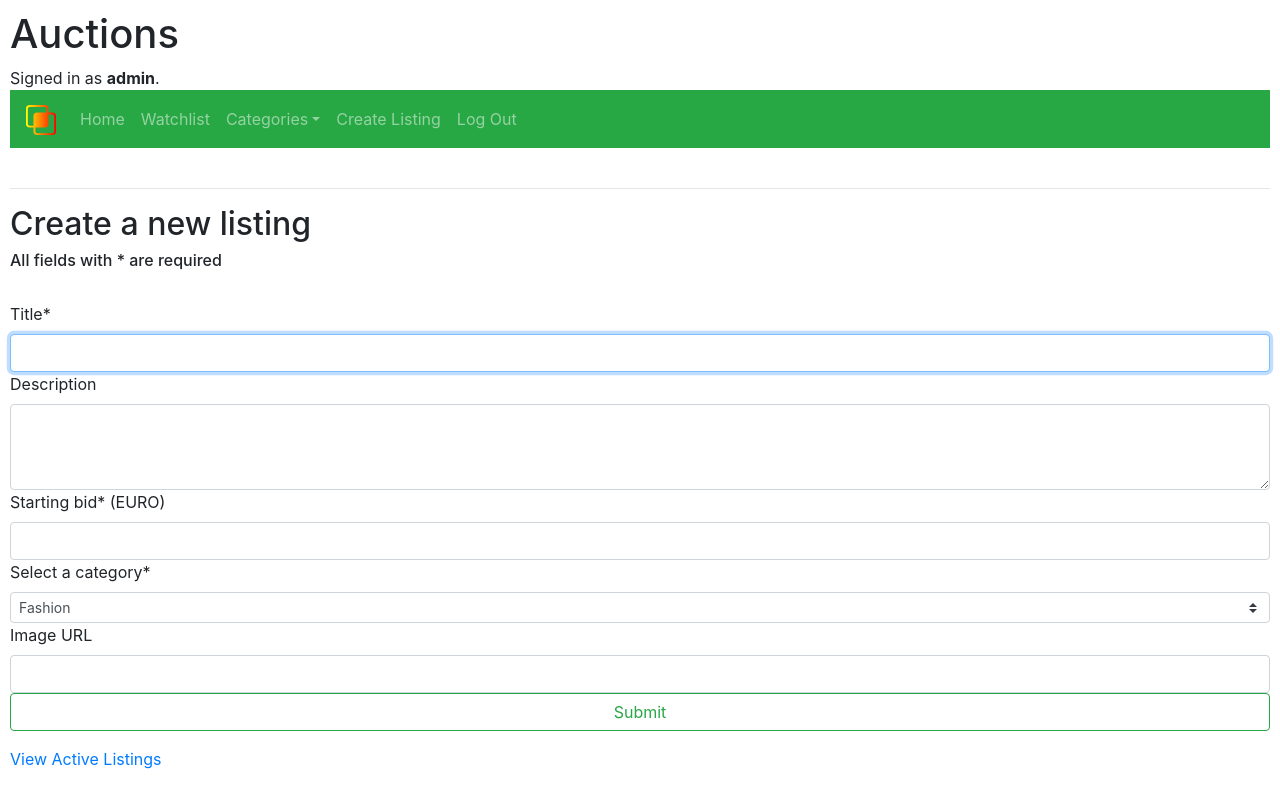
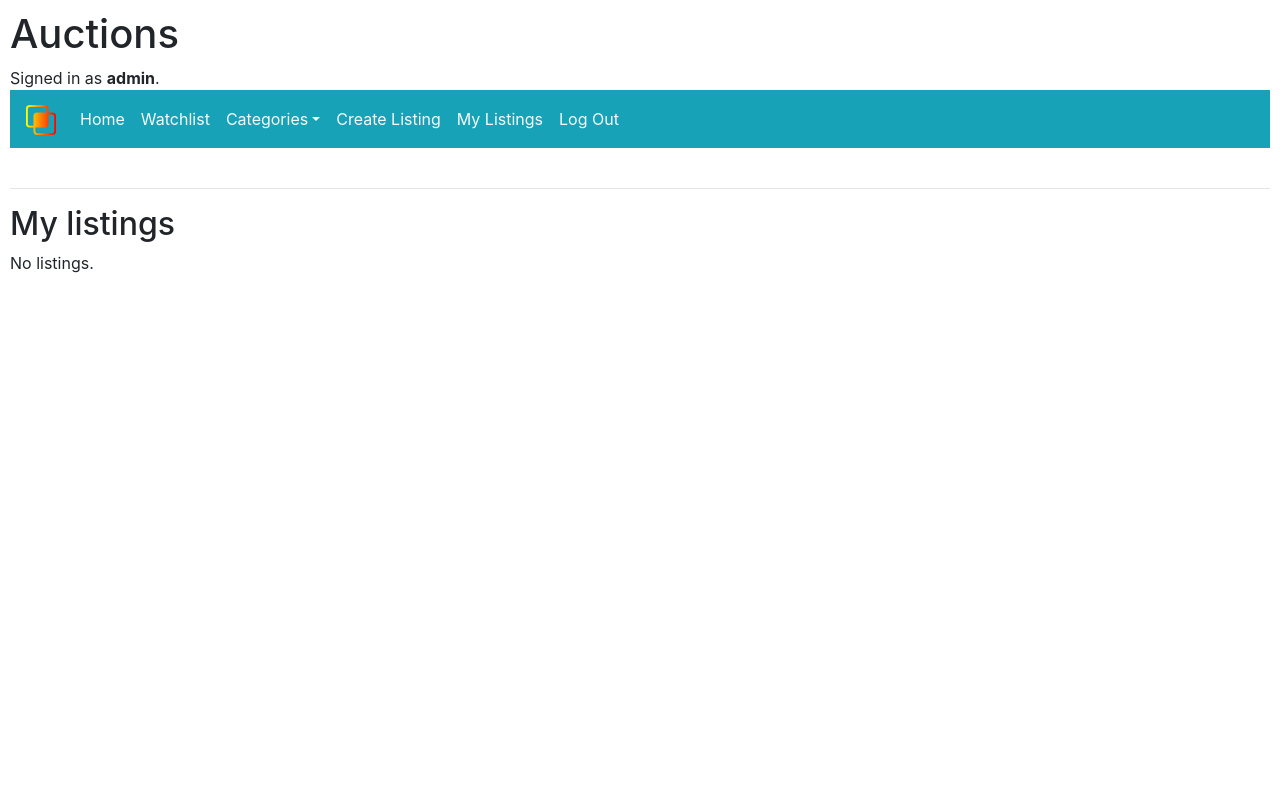
Before and after one commit to lxewk/web50-projects-2021, a Django app: page /listing in a window 1280 px wide. Run offline with Django 3.2, Linux system fonts and the light colour scheme; a user stored in the database is signed in; parts of the project's set-up code (start-up, migrations or seed data) failed here and were passed over; some libraries are stand-ins or nearby versions.

Commit message:
add add.html+view to create new listing, add Bootstrap to Active Listings card, add bid.html

```diff
--- a/commerce/auctions/static/auctions/styles.css
+++ b/commerce/auctions/static/auctions/styles.css
@@ -3,5 +3,9 @@ body {
 }
 
 * {
+    padding: 0;
+    margin: 0;
     box-sizing: border-box;
 }
+
+/* Home (index) page */
--- a/commerce/auctions/templates/auctions/layout.html
+++ b/commerce/auctions/templates/auctions/layout.html
@@ -19,9 +19,9 @@
                 &#x1F399<i><b>New</b></i> to Auctions, register and join the fun!
             {% endif %}
         </div>
-        <nav class="navbar navbar-expand-sm bg-success navbar-dark">
+        <nav class="navbar navbar-expand-sm bg-info navbar-dark">
             <!-- Brand -->
-            <a class="navbar-brand" href="{% url 'index' %}">
+            <a class="navbar-brand" href="{% url 'auctions:index' %}">
                 <svg xmlns="http://www.w3.org/2000/svg" width="30" height="30" fill="url(#grad1)" class="bi bi-intersect" viewBox="0 0 16 16">
                     <path d="M0 2a2 2 0 0 1 2-2h8a2 2 0 0 1 2 2v2h2a2 2 0 0 1 2 2v8a2 2 0 0 1-2 2H6a2 2 0 0 1-2-2v-2H2a2 2 0 0 1-2-2V2zm5 10v2a1 1 0 0 0 1 1h8a1 1 0 0 0 1-1V6a1 1 0 0 0-1-1h-2v5a2 2 0 0 1-2 2H5zm6-8V2a1 1 0 0 0-1-1H2a1 1 0 0 0-1 1v8a1 1 0 0 0 1 1h2V6a2 2 0 0 1 2-2h5z"/>
                     <defs>
@@ -32,20 +32,20 @@
                       </defs>
                 </svg>
             </a>
-
+            <!-- Navbar links -->
             <div class="collapse navbar-collapse">
                 <ul class="navbar-nav">
                     {% if user.is_authenticated %}
                         <li class="nav-item">
-                            <a class="nav-link" href="{% url 'index' %}">Home</a>
+                            <a class="nav-link text-light" href="{% url 'auctions:index' %}">Home</a>
                         </li>
                         <li class="nav-item">
-                            <a class="nav-link" href="{% url 'watchlist' %}">Watchlist</a>
+                            <a class="nav-link text-light" href="{% url 'auctions:watchlist' %}">Watchlist</a>
                         </li>
 
                         <!-- Dropdown -->
                         <li class="nav-item dropdown">
-                            <a class="nav-link dropdown-toggle" href="#" role="button" id="dropdownMenuLink" data-toggle="dropdown" aria-haspopup="true" aria-expanded="false">Categories</a>
+                            <a class="nav-link dropdown-toggle text-light" href="#" role="button" id="dropdownMenuLink" data-toggle="dropdown" aria-haspopup="true" aria-expanded="false">Categories</a>
                             <div class="dropdown-menu">
                                 <a class="dropdown-item" href="#">Fashion</a>
                                 <a class="dropdown-item" href="#">Toys</a>
@@ -56,18 +56,22 @@
                         </li>
 
                         <li class="nav-item">
-                            <a class="nav-link" href="{% url 'listing' %}">Create Listing</a>
+                            <a class="nav-link text-light" href="{% url 'auctions:add' %}">Create Listing</a>
                         </li>
 
                         <li class="nav-item">
-                            <a class="nav-link" href="{% url 'logout' %}">Log Out</a>
+                            <a class="nav-link text-light" href="{% url 'auctions:listing' %}">My Listings</a>
+                        </li>
+
+                        <li class="nav-item">
+                            <a class="nav-link text-light" href="{% url 'auctions:logout' %}">Log Out</a>
                         </li>
                     {% else %}
                         <li class="nav-item">
-                            <a class="nav-link active" href="{% url 'login' %}">Log In</a>
+                            <a class="nav-link text-light active" href="{% url 'auctions:login' %}">Log In</a>
                         </li>
                         <li class="nav-item">
-                            <a class="nav-link active" href="{% url 'register' %}">Register</a>
+                            <a class="nav-link text-light active" href="{% url 'auctions:register' %}">Register</a>
                         </li>
                     {% endif %}
                 </ul>
--- a/commerce/auctions/templates/auctions/listing.html
+++ b/commerce/auctions/templates/auctions/listing.html
@@ -4,43 +4,13 @@
 
 {% block body %}
 
-    <h2>Create a new listing</h2>
-    <h6>All fields with * are required</h6>
-    <br>
+    <h2>My listings</h2>
+    <ul>
+        {% for listing in listings %}
+            <li>{{ listing }}</li>
+        {% empty %}
+            <li>No listings.</li>
+        {% endfor %}
+    </ul>
 
-    <div class="form-group">
-        <form action="{% url 'listing' %}" method="post">
-            {% csrf_token %}
-
-            <label for="createListingTitle">Title*</label>
-            <input autofocus class="form-control" type="text" id="createListingTitle">
-
-
-            <label for="createListingDescription">Description</label>
-            <textarea class="form-control" id="createListingDescription" rows="3"></textarea>
-
-
-            <label for="createListingStarBid">Starting bid* (EURO)</label>
-            <input class="form-control" type="number" id="createListingStarBid">
-
-
-            <label for="createListingCategory">Select a category*</label>
-            <select class="custom-select custom-select-sm" id="createListingCategory">
-                <option selected>Fashion</option>
-                <option value="1">Toys</option>
-                <option value="2">Electronics</option>
-                <option value="3">Home</option>
-                <option value="4">Antique</option>
-            </select>
-
-
-            <label for="createListingURL">Image URL</label>
-            <input class="form-control" type="url" id="createListingURL">
-
-
-            <button type="submit" class="btn btn-outline-success btn-block">Submit</button>
-
-        </form>
-    </div>
-    <a href="{% url 'index' %}">View Active Listings</a>
 {% endblock %}
--- a/commerce/auctions/urls.py
+++ b/commerce/auctions/urls.py
@@ -1,7 +1,7 @@
 from django.urls import path
-
 from . import views
 
+app_name = "auctions"
 urlpatterns = [
     path("", views.index, name="index"),
     path("login", views.login_view, name="login"),
@@ -10,4 +10,6 @@ urlpatterns = [
     path("listing", views.listing, name="listing"),
     path("category", views.category, name="category"),
     path("watchlist", views.watchlist, name="watchlist"),
+    path("add", views.add, name="add"),
+    path("bid", views.bid, name="bid"),
 ]
--- a/commerce/auctions/views.py
+++ b/commerce/auctions/views.py
@@ -2,7 +2,7 @@ from django.contrib.auth import authenticate, login, logout
 from django.contrib.auth.decorators import login_required
 from django.db import IntegrityError
 from django.http import HttpResponse, HttpResponseRedirect
-from django.shortcuts import render
+from django.shortcuts import redirect, render
 from django.urls import reverse
 
 from .models import User, Listing
@@ -10,8 +10,9 @@ from .forms import CreateListingForm
 
 
 def index(request):
+    # Only the active listings
     return render(request, "auctions/index.html", {
-        "listings": Listing.objects.all()
+        "listings": Listing.objects.filter(status='ACTIVE')
     })
 
 
@@ -26,7 +27,7 @@ def login_view(request):
         # Check if authentication successful
         if user is not None:
             login(request, user)
-            return HttpResponseRedirect(reverse("index"))
+            return HttpResponseRedirect(reverse("auctions:index"))
         else:
             return render(request, "auctions/login.html", {
                 "message": "Invalid username and/or password."
@@ -37,7 +38,7 @@ def login_view(request):
 
 def logout_view(request):
     logout(request)
-    return HttpResponseRedirect(reverse("index"))
+    return HttpResponseRedirect(reverse("auctions:index"))
 
 
 def register(request):
@@ -62,15 +63,40 @@ def register(request):
                 "message": "Username already taken."
             })
         login(request, user)
-        return HttpResponseRedirect(reverse("index"))
+        return HttpResponseRedirect(reverse("auctions:index"))
     else:
         return render(request, "auctions/register.html")
 
 
 @login_required
 def listing(request):
-    return render(request, "auctions/listing.html")
+    if "my_listings" not in request.session:
+        request.session["my_listings"] = []
 
+    return render(request, "auctions/listing.html", {
+        "listings": request.session["my_listings"]
+    })
+
+
+
+@login_required
+def add(request):
+    if request.method == "POST":
+        form = CreateListingForm(request.POST)
+        if form.is_valid():
+            form.save()
+            return HttpResponseRedirect(reverse("auctions:index"))
+
+        # Form not valid, re-render the page with existing information
+        else:
+            return render(request, "auctions/add.html", {
+            "form": form
+            })
+
+    # If method is GET, render an empty Create form
+    return render(request, "auctions/add.html", {
+        "form": CreateListingForm()
+    })
 
 
 @login_required
@@ -80,3 +106,7 @@ def category(request):
 @login_required
 def watchlist(request):
     return render(request, "auctions/watchlist.html")
+
+@login_required
+def bid(request):
+    return render(request, "auctions/bid.html")
--- a/commerce/commerce/urls.py
+++ b/commerce/commerce/urls.py
@@ -16,7 +16,11 @@ Including another URLconf
 from django.contrib import admin
 from django.urls import include, path
 
+from django.conf import settings
+from django.conf.urls.static import static
+
 urlpatterns = [
     path("admin/", admin.site.urls),
-    path("", include("auctions.urls"))
-]
+    path("", include("auctions.urls")),
+
+]+ static(settings.MEDIA_URL, document_root=settings.MEDIA_ROOT)
```
Also changed, not shown: commerce/auctions/forms.py (+23 -9 lines), commerce/auctions/models.py (+58 -31 lines), commerce/auctions/templates/auctions/add.html (added, +21 -0 lines), commerce/auctions/templates/auctions/bid.html (added, +18 -0 lines), commerce/auctions/templates/auctions/index.html (+26 -15 lines), commerce/commerce/settings.py (+10 -0 lines), commerce/auctions/migrations/0007_auto_20210926_2116.py (added), commerce/media/images/glasses.jpeg (added), commerce/media/images/noPhoto.jpeg (added), 1 other file.
